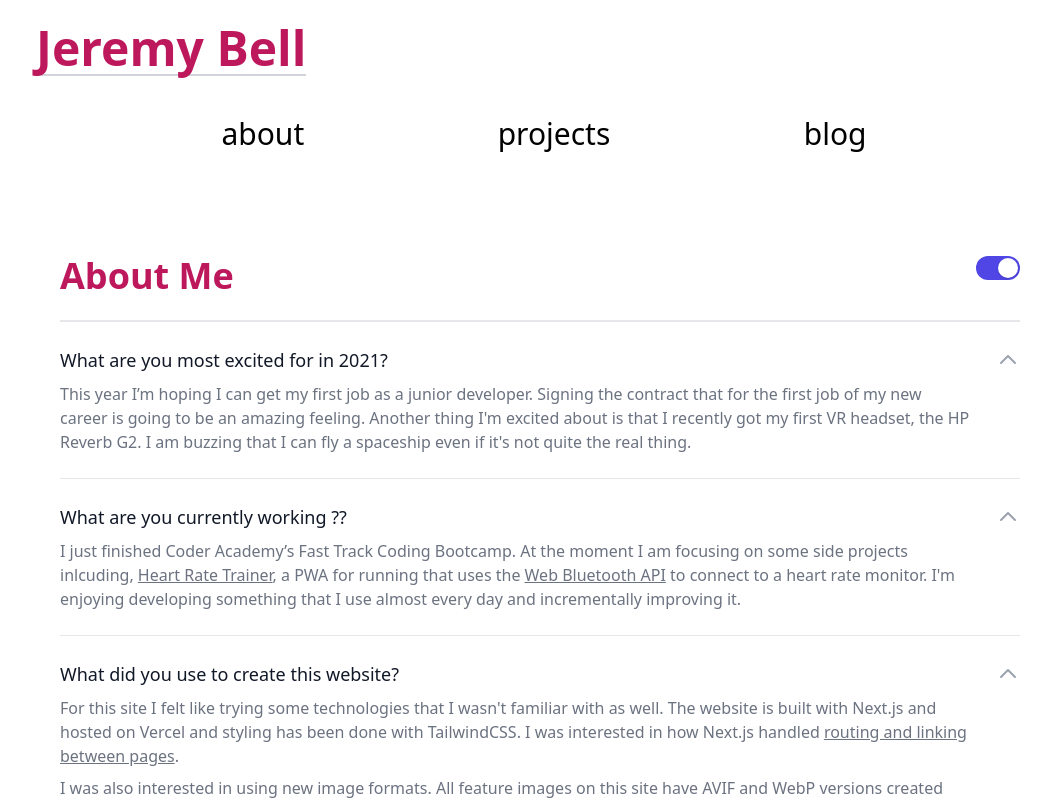
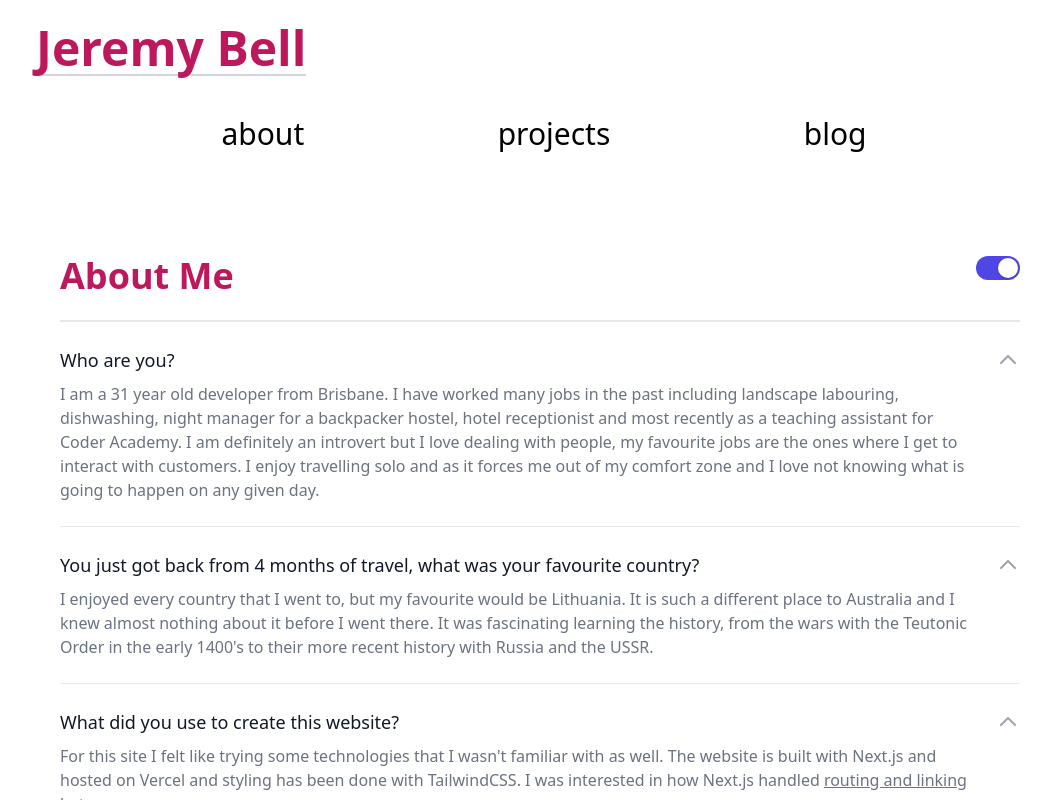
Before and after one commit to Jezzabell91/jeremybell-dev, a Next.js app: page /about in a window 1280 px wide. Both pictures are taken after a click on the checkbox 1098 px from the left and 268 px from the top of the page. Shown: the top 800 px of the page, without its empty margins (100-1151 px from the left). Built offline with nearby package versions, Linux system fonts and the light colour scheme.

Commit message:
Updated About

```diff
--- a/pages/about.js
+++ b/pages/about.js
@@ -68,7 +68,7 @@ const About = () => {
                                     {/* <!-- Expand/collapse question button --> */}
                                     <button onClick={() => setIsOpen1(!isOpen1)} className="text-left w-full flex justify-between items-start text-gray-400">
                                         <span className="font-medium text-gray-900">
-                                            What are you most excited for in 2021?
+                                            Who are you?
                                         </span>
                                         <span className="ml-6 h-7 flex items-center">
                                             {/* <!--
@@ -84,8 +84,9 @@ const About = () => {
                                 </dt>
                                 <dd className={`${isOpen1 ? '' : 'hidden'} mt-2 pr-12`}>
                                     <p className="text-base leading-6 text-gray-500">
-                                        This year I’m hoping I can get my first job as a junior developer. Signing the contract that for the first job of my new career is going to be an amazing feeling.
-                Another thing I'm excited about is that I recently got my first VR headset, the HP Reverb G2. I am buzzing that I can fly a spaceship even if it's not quite the real thing.                </p>
+                                    I am a 31 year old developer from Brisbane. I have worked many jobs in the past including landscape labouring, dishwashing, night manager for a backpacker hostel, hotel receptionist and most recently as a teaching assistant for Coder Academy.
+                                    I am definitely an introvert but I love dealing with people, my favourite jobs are the ones where I get to interact with customers. I enjoy travelling solo and as it forces me out of my comfort zone and I love not knowing what is going to happen on any given day.
+                                    </p>
                                 </dd>
                             </div>
 
@@ -94,7 +95,7 @@ const About = () => {
                                     {/* <!-- Expand/collapse question button --> */}
                                     <button onClick={() => setIsOpen2(!isOpen2)} className="text-left w-full flex justify-between items-start text-gray-400">
                                         <span className="font-medium text-gray-900">
-                                            What are you currently working ??
+                                            You just got back from 4 months of travel, what was your favourite country?
               </span>
                                         <span className="ml-6 h-7 flex items-center">
                                             {/* <!--
@@ -110,8 +111,7 @@ const About = () => {
                                 </dt>
                                 <dd className={`${isOpen2 ? '' : 'hidden'} mt-2 pr-12`}>
                                     <p className="text-base leading-6 text-gray-500">
-                                        I just finished Coder Academy’s Fast Track Coding Bootcamp. At the moment I am focusing on some side projects inlcuding, <a className="underline transition duration-200 hover:text-red-400 hover:no-underline" href="https://github.com/Jezzabell91/heart-rate-training">Heart Rate Trainer</a>, a PWA for running that uses the <a className="underline transition duration-200 hover:text-red-400 hover:no-underline" href="https://developer.mozilla.org/en-US/docs/Web/API/Web_Bluetooth_API">Web Bluetooth API</a> to connect to a heart rate monitor.
-                I'm enjoying developing something that I use almost every day and incrementally improving it.
+                                    I enjoyed every country that I went to, but my favourite would be Lithuania. It is such a different place to Australia and I knew almost nothing about it before I went there. It was fascinating learning the history, from the wars with the Teutonic Order in the early 1400's to their more recent history with Russia and the USSR.
                 </p>
                                 </dd>
                             </div>
@@ -151,7 +151,7 @@ const About = () => {
                                     {/* <!-- Expand/collapse question button --> */}
                                     <button onClick={() => setIsOpen4(!isOpen4)} className="text-left w-full flex justify-between items-start text-gray-400">
                                         <span className="font-medium text-gray-900">
-                                            What webdev technologies do you like?
+                                        What is your greatest professional achievement?
               </span>
                                         <span className="ml-6 h-7 flex items-center">
                                             {/* <!--
@@ -167,12 +167,9 @@ const About = () => {
                                 </dt>
                                 <dd className={`${isOpen4 ? '' : 'hidden'} mt-2 pr-12`}>
                                     <p className="text-base leading-6 text-gray-500">
-                                        I recently completed a project using the MERN stack and I enjoyed the flexibility of using Express and MongoDB in the backend to develop the API and pairing it with React in the frontend.
-                I like that React has an extensive community and I found using packages like <a className="underline transition duration-200 hover:text-red-400 hover:no-underline" href="https://react-hook-form.com/">React Hook Form</a> made the development experience better.
+                                        The thing I am most proud of is helping my students to finish their diploma's at Coder Academy. Due to staff changes the final term of the course was a little more tumultuous and I found myself having to step up in to more of a leadership role. I am really proud of what the students were able to achieve and it makes me really happy seeing them start their careers after so much hard work.
                 </p>
-                                    <p className="text-base leading-6 text-gray-500 mt-2">
-                                        I really like using vanilla JavaScript with HTML and TailwindCSS however my first love in programming was Ruby.
-                </p>
+
                                 </dd>
                             </div>
 
@@ -197,7 +194,7 @@ const About = () => {
                                 </dt>
                                 <dd className={`${isOpen5 ? '' : 'hidden'} mt-2 pr-12`}>
                                     <p className="text-base leading-6 text-gray-500">
-                                        I like to read. I generally alternate between sci-fi/fantasy, fictionalised history and classics. I’m also a big gamer. At the moment I’m playing Hades on Switch, Doom Eternal on PC and Half Life: Alyx in VR.
+                                        I like to read. I generally alternate between sci-fi/fantasy, history and classics. I’m also a big gamer.
                                         For outside activities, I enjoy running, lifting weights, bouldering and once a week I play beach volleyball. I’m almost always up for hanging out and grabbing a beer with friends.
                 </p>
                                 </dd>
@@ -224,7 +221,12 @@ const About = () => {
                                 </dt>
                                 <dd className={`${isOpen6 ? '' : 'hidden'} mt-2 pr-12`}>
                                     <p className="text-base leading-6 text-gray-500">
-                                        A bit weird, but I have an obsession/passion for the reality TV show Survivor. I honestly could go on for days talking about it, so if you ever feel like talking to someone about Survivor please hit me up.</p>
+                                        Cows. For the past six years my mum has owned a farm raising Scottish Highland cows. I can talk about the cows for hours and I love showing off pictures of them.</p>
+                                        <picture>
+                                            <source srcSet="/feature/isla.avif" type="image/avif" />
+                                            <source srcSet="/feature/isla.webp" type="image/webp" />
+                                            <img src="/feature/isla.jpg" alt="Scottish Highland Cow Isla in the sunset" className="mr-2 rounded-sm shadow-xl transition duration-200 hover:shadow-2xl hover:opacity-95" />
+                                        </picture>
                                 </dd>
                             </div>
                         </dl>
```
